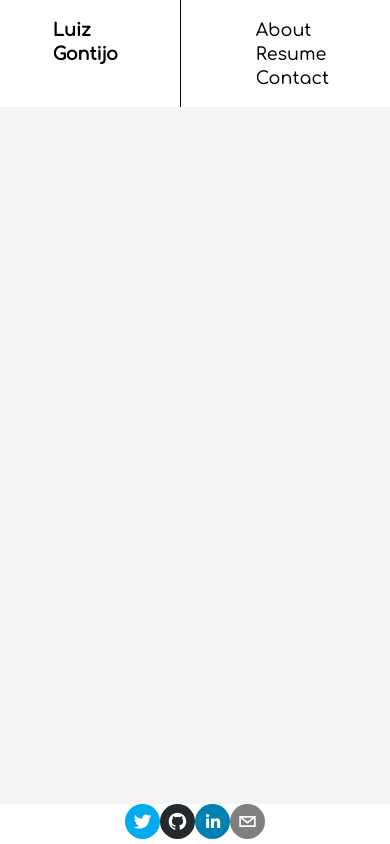
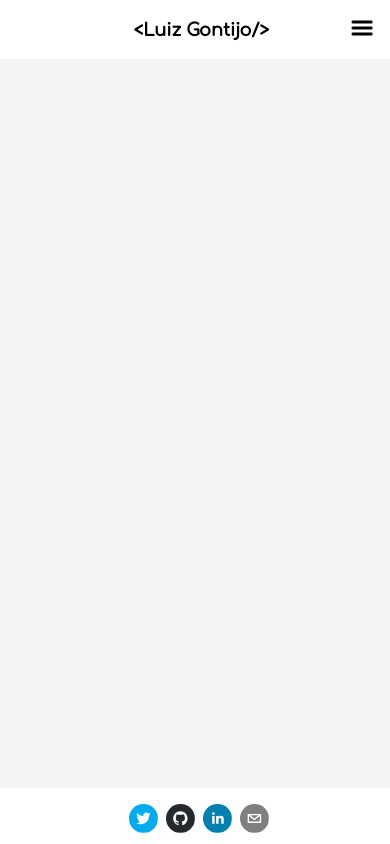
Before and after one commit to lgontijojr/Personal-Website, a React (Create React App) app: page / in a window 390 px wide. Built offline with nearby package versions, Linux system fonts and the light colour scheme.

Commit message:
Make navbar responsive

```diff
--- a/src/App.js
+++ b/src/App.js
@@ -1,6 +1,6 @@
 import { BrowserRouter as Router } from "react-router-dom";
 import Footer from "./components/Footer";
-import TopNav from "./components/TopNav";
+import Menu from "./components/Menu";
 
 import "./css/_app.css";
 
@@ -8,7 +8,7 @@ function App() {
   return (
     <div className="App">
       <Router>
-        <TopNav></TopNav>
+        <Menu></Menu>
         <Footer></Footer>
       </Router>
     </div>
--- a/src/components/Footer.jsx
+++ b/src/components/Footer.jsx
@@ -7,20 +7,24 @@ function Footer() {
   return (
     <footer id="footer">
       <SocialIcon
-        url="https://twitter.com/"
-        style={{ height: "35px", width: "35px" }}
+        target="_blank"
+        className="social_media_icon"
+        url="https://twitter.com/gontijo_jr"
       />
       <SocialIcon
+        target="_blank"
+        className="social_media_icon"
         url="https://github.com/lgontijojr"
-        style={{ height: "35px", width: "35px" }}
       />
       <SocialIcon
+        target="_blank"
+        className="social_media_icon"
         url="https://www.linkedin.com/in/lgontijojr/"
-        style={{ height: "35px", width: "35px" }}
       />
       <SocialIcon
+        target="_blank"
+        className="social_media_icon"
         url="mailto:lgontijojr@gmail.com"
-        style={{ height: "35px", width: "35px" }}
       />
     </footer>
   );
--- /dev/null
+++ b/src/components/Menu.jsx
@@ -0,0 +1,53 @@
+import React, { useState } from "react";
+import { Link } from "react-router-dom";
+import Sidenav from "./Sidenav";
+
+import "../css/components/_menu.css";
+import hamburgerMenu from "../static/hamburger_icon.png";
+
+const name = "<Luiz Gontijo/>";
+
+function Menu() {
+  const [isOpen, toggleSidebar] = useState(false);
+
+  function renderSidebar() {
+    if (isOpen) {
+      return <Sidenav />;
+    }
+  }
+
+  return (
+    <header id="menu">
+      <h1 id="name">
+        <a href="/">{name}</a>
+      </h1>
+
+      <nav id="navigation">
+        <ul>
+          <li>
+            <Link to="/about">About</Link>
+          </li>
+
+          <li>
+            <Link to="/resume">Resume</Link>
+          </li>
+
+          <li>
+            <Link to="/contact">Contact</Link>
+          </li>
+        </ul>
+      </nav>
+
+      <div
+        id="hamburger_menu"
+        role="button"
+        onClick={() => toggleSidebar(!isOpen)}
+      >
+        <img src={hamburgerMenu}></img>
+      </div>
+      {renderSidebar()}
+    </header>
+  );
+}
+
+export default Menu;
--- a/src/components/TopNav.jsx
+++ b/src/components/Sidenav.jsx
@@ -1,16 +1,11 @@
-import React from "react";
 import { Link } from "react-router-dom";
 
-import "../css/components/_topNav.css";
+import "../css/components/_sidenav.css";
 
-function TopNav() {
+function Sidenav() {
   return (
-    <header id="topnav">
-      <h1 id="name">
-        <a href="/">Luiz Gontijo</a>
-      </h1>
-
-      <nav id="navigation">
+    <div id="mySidenav" className="sidenav">
+      <nav>
         <ul>
           <li>
             <Link to="/about">About</Link>
@@ -25,10 +20,8 @@ function TopNav() {
           </li>
         </ul>
       </nav>
-
-      <div id="hamburger_menu"></div>
-    </header>
+    </div>
   );
 }
 
-export default TopNav;
+export default Sidenav;
--- a/src/css/components/_footer.css
+++ b/src/css/components/_footer.css
@@ -8,4 +8,11 @@
   background-color: white;
   left: 0;
   text-align: center;
+  padding-top: 1em;
 }
+
+.social_media_icon {
+  height: 1.8em !important;
+  width: 1.8em !important;
+  margin-left: 0.5em;
+}
--- /dev/null
+++ b/src/css/components/_menu.css
@@ -0,0 +1,78 @@
+@import url("https://fonts.googleapis.com/css2?family=Comfortaa:wght@500&display=swap");
+
+#hamburger_menu {
+  display: none;
+}
+
+#menu {
+  left: 0;
+  top: 0;
+  position: fixed;
+  width: 100%;
+  background-color: white;
+  font-family: "Comfortaa", cursive;
+  display: inline-flex;
+  line-height: 1.5em;
+}
+
+#navigation {
+  font-size: 1.1em;
+  border-left: 0.1em solid #000;
+  position: fixed;
+  margin-left: 15em;
+}
+
+#name {
+  margin: 1em 0 1em 3em;
+  font-size: 1.1em;
+  padding-right: 3.5em;
+  font-weight: bold;
+}
+
+ul {
+  list-style: none;
+}
+
+ul li {
+  padding: 0 2em;
+  text-decoration: none;
+  display: inline;
+}
+
+#name a {
+  text-decoration: none;
+  color: black;
+}
+
+a {
+  text-decoration: none;
+  color: black;
+}
+
+a:hover {
+  text-decoration: underline;
+  color: black;
+}
+
+@media screen and (max-width: 768px) {
+  #navigation {
+    display: none;
+  }
+
+  #name {
+    text-align: center;
+    width: 100%;
+    padding-right: 0;
+  }
+
+  #hamburger_menu {
+    float: right;
+    height: 1.5em;
+    width: 1.5em;
+    display: flex;
+    position: relative;
+    margin-top: 1em;
+    margin-right: 1em;
+    cursor: pointer;
+  }
+}
--- /dev/null
+++ b/src/css/components/_sidenav.css
@@ -0,0 +1,41 @@
+.sidenav {
+  height: 100%;
+  position: fixed;
+  z-index: 1;
+  top: 0;
+  left: 0;
+  background-color: #111;
+  overflow-x: hidden;
+  padding-top: 3em;
+  margin-top: 3.7em;
+}
+
+.sidenav a {
+  text-decoration: none;
+  font-size: 25px;
+  color: #818181;
+  display: block;
+  font-size: 1.1em;
+}
+
+.sidenav a:hover {
+  color: #f1f1f1;
+}
+
+.sidenav .closebtn {
+  position: absolute;
+  top: 0;
+  right: 25px;
+  font-size: 36px;
+  margin-left: 50px;
+}
+
+#mySidenav {
+  width: 250px;
+}
+
+@media screen and (min-width: 768px) {
+  #mySidenav {
+    display: none;
+  }
+}
--- a/src/css/components/_topNav.css
+++ /dev/null
@@ -1,39 +0,0 @@
-@import url("https://fonts.googleapis.com/css2?family=Comfortaa:wght@500&display=swap");
-
-#topnav {
-  left: 0;
-  top: 0;
-  position: fixed;
-  width: 100%;
-  background-color: white;
-  font-family: "Comfortaa", cursive;
-  display: inline-flex;
-  line-height: 1.5em;
-}
-
-#navigation {
-  font-size: 1.1em;
-  border-left: 0.1em solid #000;
-}
-
-#name {
-  margin: 1em 0 1em 3em;
-  font-size: 1.1em;
-  padding-right: 3.5em;
-  font-weight: bold;
-}
-
-ul {
-  list-style: none;
-}
-
-ul li {
-  display: inline-block;
-  padding: 0 2em;
-  text-decoration: none;
-}
-
-a {
-  text-decoration: none;
-  color: black;
-}
```
Also changed, not shown: package.json (+12 -0 lines), src/static/hamburger_icon.png (added).
